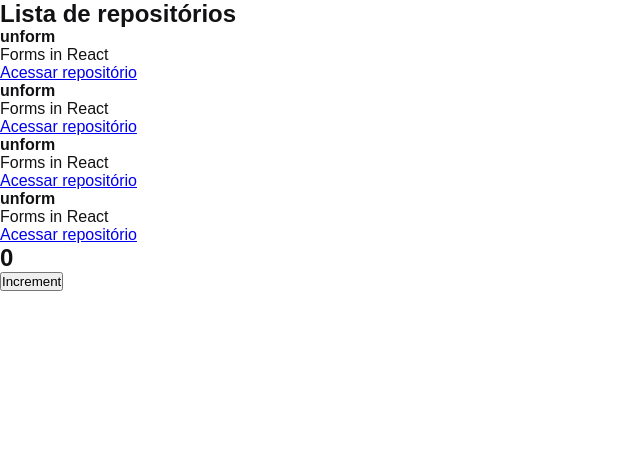
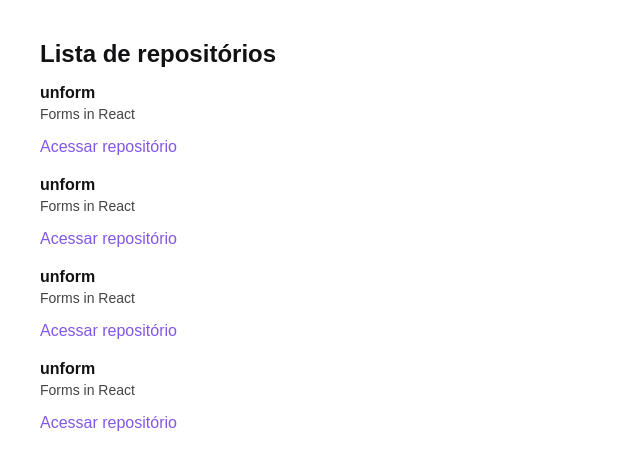
Before and after one commit to biancagualter/reactjs-fundamentals-github-explorer, a React app: page / in a window 1280 px wide. Shown: the top 470 px of the page, without its empty margins (0-640 px from the left). Built offline with nearby package versions, Linux system fonts and the light colour scheme.

Commit message:
🚧  http calls - listing stylization

```diff
--- a/src/App.jsx
+++ b/src/App.jsx
@@ -1,4 +1,3 @@
-import { Counter } from './components/Counter'
 import { RepositoryList } from './components/RepositoryList'
 import './styles/global.scss'
 
@@ -6,7 +5,6 @@
     return (
         <>
             <RepositoryList />
-            <Counter />
         </>
     )
 }
--- a/src/components/Counter.jsx
+++ /dev/null
@@ -1,18 +0,0 @@
-import { useState } from 'react'
-
-export function Counter() {
-    const [counter, setCounter] = useState(0)
-
-    function increment() {
-        setCounter(counter + 1)
-    }
-
-    return (
-        <div>
-            <h2>{counter}</h2>
-            <button type="button" onClick={increment}>
-                Increment
-            </button>
-        </div>
-    )
-}
--- a/src/components/RepositoryList.jsx
+++ b/src/components/RepositoryList.jsx
@@ -1,4 +1,5 @@
 import { RepositoryItem } from "./RepositoryItem"
+import '../styles/repositories.scss'
 
 const repository = {
     name: "unform",
--- /dev/null
+++ b/src/styles/repositories.scss
@@ -0,0 +1,30 @@
+section.repository-list {
+    margin: 40px;
+
+    h1 {
+        margin-bottom: 16px;
+    }
+
+    ul {
+        list-style: none;
+
+        li {
+            & + li {
+                margin-top: 20px;
+            }
+
+            p {
+                font-size: 14px;
+                color: #444;
+                margin-top: 4px;
+            }
+
+            a {
+                display: inline-block;
+                margin-top: 16px;
+                text-decoration: none;
+                color: #8257e6
+            }
+        }
+    }
+}
```
